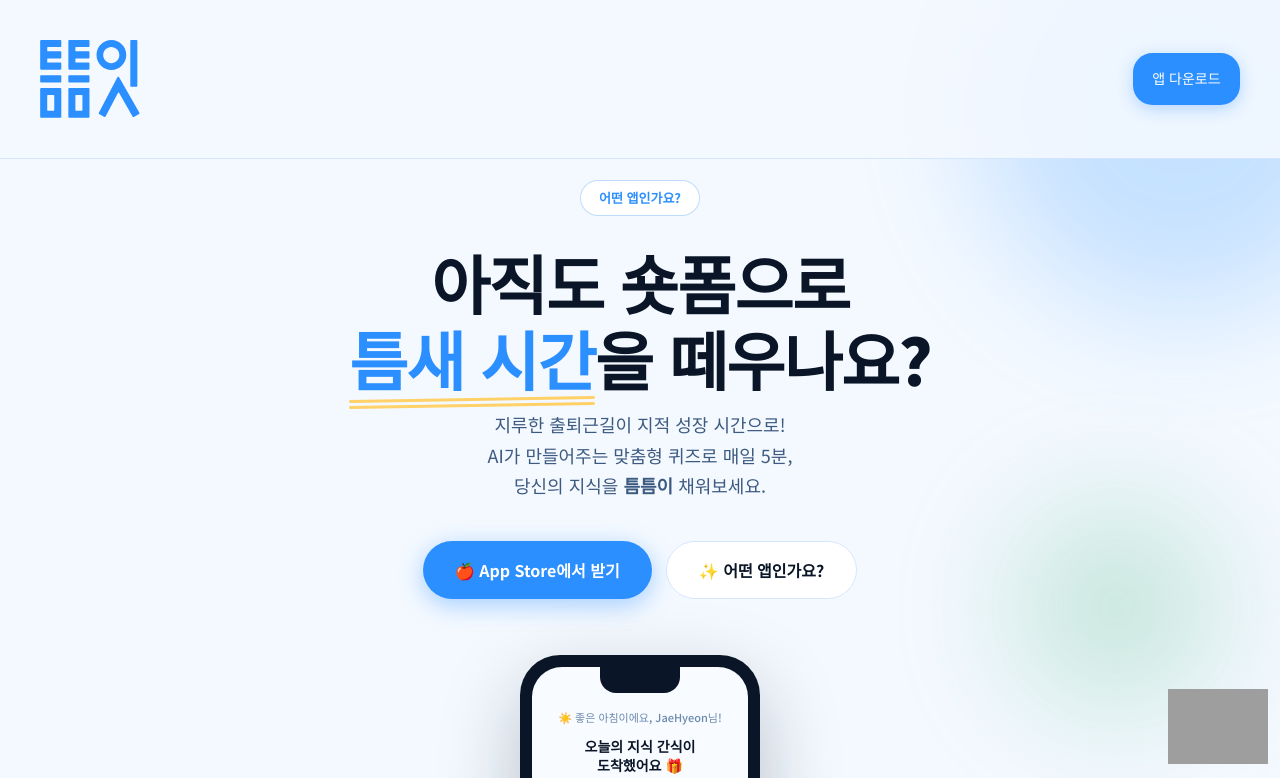
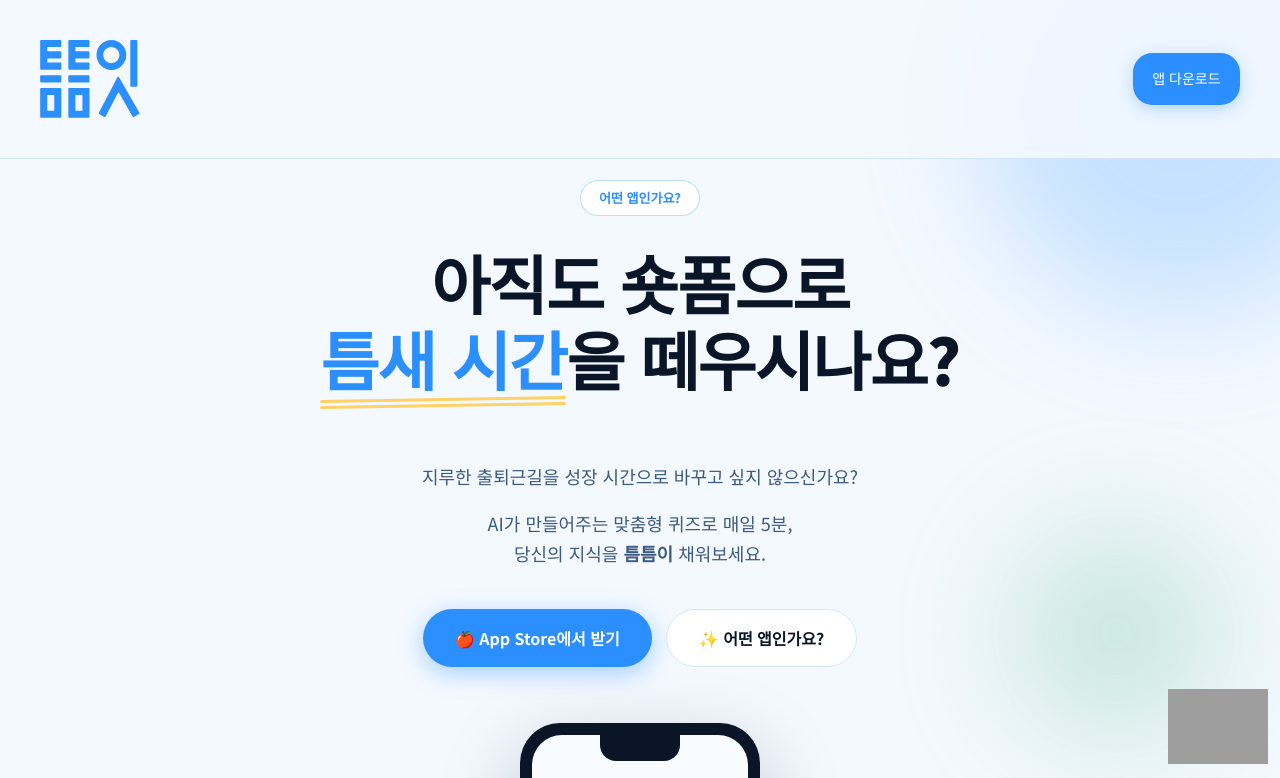
Before and after one commit to TeumTeumEat/TeumTeumEat-Lab, a Next.js app: page / in a window 1280 px wide. Shown: the top 778 px of the page. Built offline with nearby package versions, Linux system fonts and the light colour scheme; grey boxes are pictures that could not be loaded; a web font is replaced by a local one.

Commit message:
feat: hero 서브텍스트 문장 간격 조정

```diff
--- a/app/globals.css
+++ b/app/globals.css
@@ -109,7 +109,7 @@ nav {
   font-family: var(--font-noto-kr), 'Noto Sans KR', sans-serif;
   font-size: clamp(32px, 6vw, 64px);
   font-weight: 900; line-height: 1.2; letter-spacing: -1.5px;
-  margin-bottom: 12px;
+  margin-bottom: 40px;
   animation: fadeUp 0.6s ease 0.1s both;
 }
 .hero-headline .highlight {
@@ -130,8 +130,11 @@ nav {
 
 .hero-sub {
   font-size: clamp(15px, 2.5vw, 18px); color: var(--text-mid);
-  line-height: 1.7; max-width: 520px; margin: 0 auto 40px;
+  line-height: 1.7; max-width: 520px; margin: 24px auto 40px;
   animation: fadeUp 0.6s ease 0.2s both; font-weight: 400;
+}
+.hero-sub-first {
+  display: block; margin-bottom: 16px;
 }
 
 .hero-btns {
--- a/app/page.tsx
+++ b/app/page.tsx
@@ -56,12 +56,12 @@ export default function Home() {
         {/* 헤드라인 */}
         <h1 className="hero-headline">
           아직도 숏폼으로<br />
-          <span className="highlight">틈새 시간</span>을 떼우나요?
+          <span className="highlight">틈새 시간</span>을 떼우시나요?
         </h1>
 
         {/* 서브 */}
         <p className="hero-sub">
-          지루한 출퇴근길이 지적 성장 시간으로!<br />
+          <span className="hero-sub-first">지루한 출퇴근길을 성장 시간으로 바꾸고 싶지 않으신가요?</span>
           AI가 만들어주는 맞춤형 퀴즈로 매일 5분,<br />
           당신의 지식을 <strong>틈틈이</strong> 채워보세요.
         </p>
```
